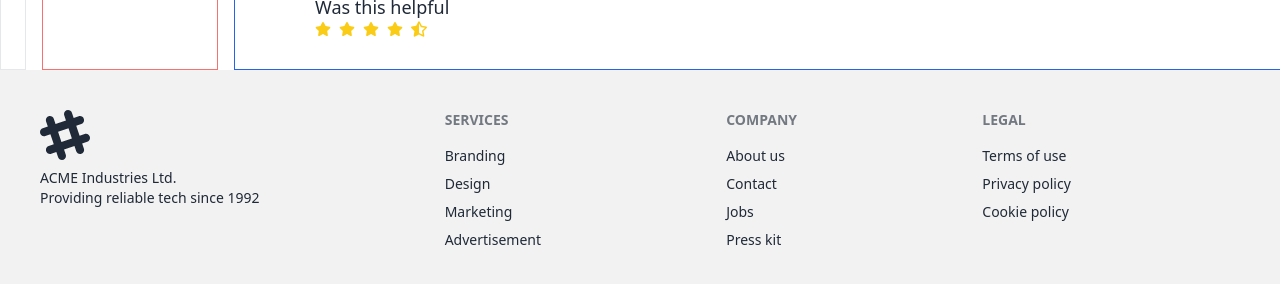
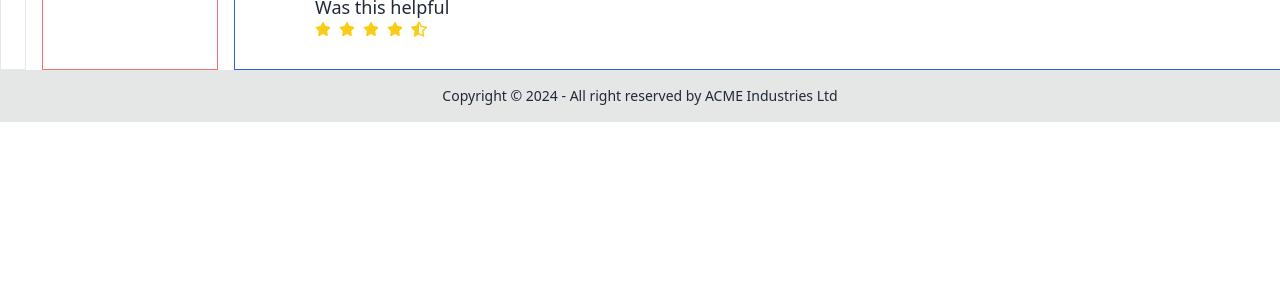
Before and after one commit to pronoy656/Cyber-Sky-IT-Solution, a React (Vite) app: page / in a window 1280 px wide. Shown: the part 981-1265 px from the top of the page. After the commit the page ends 1103 px from the top, so only its background shows below. Built offline with nearby package versions, Linux system fonts and the light colour scheme; grey boxes are pictures that could not be loaded.

Commit message:
Footer changed

```diff
--- a/src/Component/Shared/Footer/Footer.jsx
+++ b/src/Component/Shared/Footer/Footer.jsx
@@ -2,48 +2,14 @@ import React from "react";
 
 const Footer = () => {
   return (
-    <div>
-      <footer className="footer bg-base-200 text-base-content p-10">
-        <aside>
-          <svg
-            width="50"
-            height="50"
-            viewBox="0 0 24 24"
-            xmlns="http://www.w3.org/2000/svg"
-            fillRule="evenodd"
-            clipRule="evenodd"
-            className="fill-current"
-          >
-            <path d="M22.672 15.226l-2.432.811.841 2.515c.33 1.019-.209 2.127-1.23 2.456-1.15.325-2.148-.321-2.463-1.226l-.84-2.518-5.013 1.677.84 2.517c.391 1.203-.434 2.542-1.831 2.542-.88 0-1.601-.564-1.86-1.314l-.842-2.516-2.431.809c-1.135.328-2.145-.317-2.463-1.229-.329-1.018.211-2.127 1.231-2.456l2.432-.809-1.621-4.823-2.432.808c-1.355.384-2.558-.59-2.558-1.839 0-.817.509-1.582 1.327-1.846l2.433-.809-.842-2.515c-.33-1.02.211-2.129 1.232-2.458 1.02-.329 2.13.209 2.461 1.229l.842 2.515 5.011-1.677-.839-2.517c-.403-1.238.484-2.553 1.843-2.553.819 0 1.585.509 1.85 1.326l.841 2.517 2.431-.81c1.02-.33 2.131.211 2.461 1.229.332 1.018-.21 2.126-1.23 2.456l-2.433.809 1.622 4.823 2.433-.809c1.242-.401 2.557.484 2.557 1.838 0 .819-.51 1.583-1.328 1.847m-8.992-6.428l-5.01 1.675 1.619 4.828 5.011-1.674-1.62-4.829z"></path>
-          </svg>
-          <p>
-            ACME Industries Ltd.
-            <br />
-            Providing reliable tech since 1992
-          </p>
-        </aside>
-        <nav>
-          <h6 className="footer-title">Services</h6>
-          <a className="link link-hover">Branding</a>
-          <a className="link link-hover">Design</a>
-          <a className="link link-hover">Marketing</a>
-          <a className="link link-hover">Advertisement</a>
-        </nav>
-        <nav>
-          <h6 className="footer-title">Company</h6>
-          <a className="link link-hover">About us</a>
-          <a className="link link-hover">Contact</a>
-          <a className="link link-hover">Jobs</a>
-          <a className="link link-hover">Press kit</a>
-        </nav>
-        <nav>
-          <h6 className="footer-title">Legal</h6>
-          <a className="link link-hover">Terms of use</a>
-          <a className="link link-hover">Privacy policy</a>
-          <a className="link link-hover">Cookie policy</a>
-        </nav>
-      </footer>
-    </div>
+    <footer className="footer footer-center bg-base-300 text-base-content p-4">
+      <aside>
+        <p>
+          Copyright © {new Date().getFullYear()} - All right reserved by ACME
+          Industries Ltd
+        </p>
+      </aside>
+    </footer>
   );
 };
 
--- a/src/Component/Shared/Navbar/Navbar1.jsx
+++ b/src/Component/Shared/Navbar/Navbar1.jsx
@@ -6,6 +6,8 @@ import { GoCommentDiscussion } from "react-icons/go";
 const Navbar1 = () => {
   return (
     <div className="flex items-center justify-between px-4 py-2 border-b">
+      {/* Logo and Website Name */}
+
       <img
         className="w-12 h-12 rounded-full"
         src="https://i.ibb.co.com/XpGWsYj/Green-Vintage-Agriculture-and-Farming-Logo.png"
@@ -13,7 +15,7 @@ const Navbar1 = () => {
       />
 
       {/* Search Bar (visible only for tablets and laptops) */}
-      <div className=" md:block w-60">
+      <div className="hidden md:block w-60">
         <label className="input input-bordered flex items-center gap-2">
           <input type="text" className="grow" placeholder="Search" />
           <svg
```
